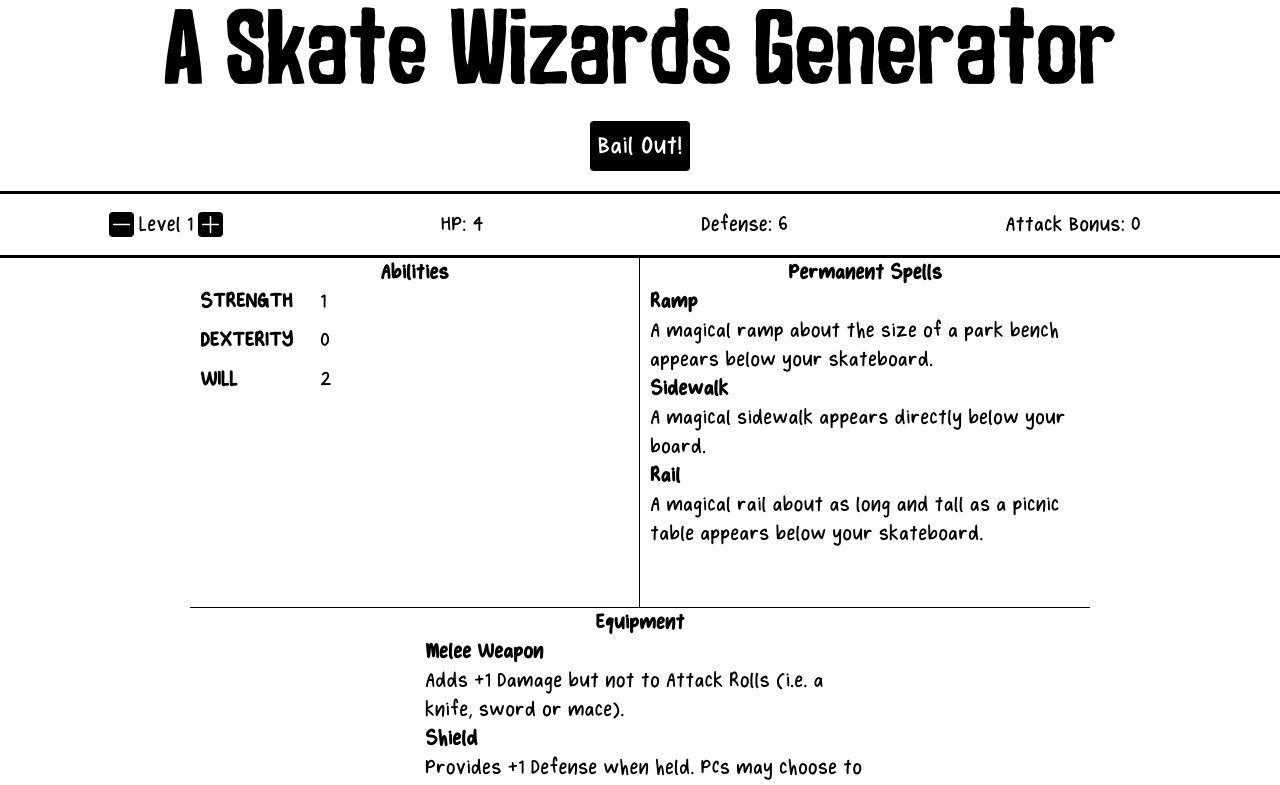
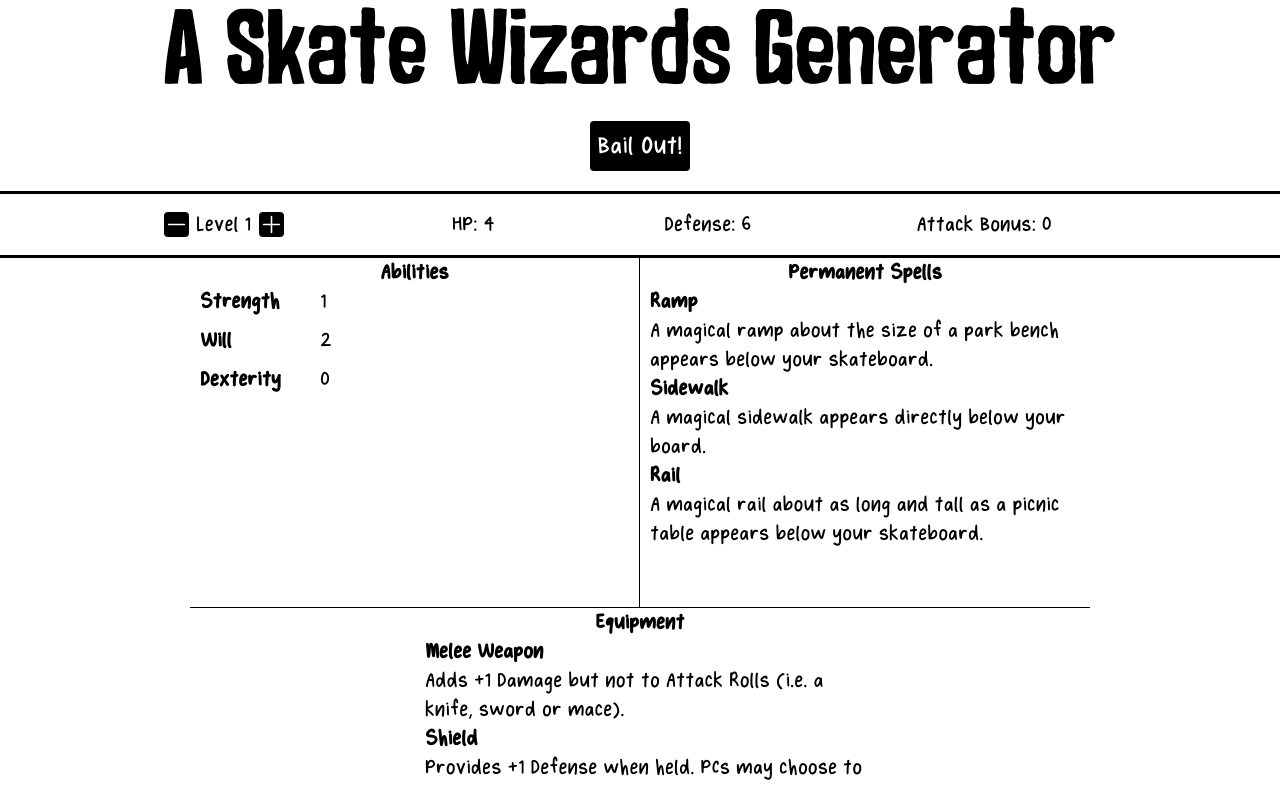
Before and after one commit to luiemilio/a-skate-wizards-generator-next, a Next.js app: page / in a window 1280 px wide. Shown: the top 785 px of the page. Built offline with nearby package versions, Linux system fonts and the light colour scheme.

Commit message:
levelling wors

```diff
--- a/app/_components/Abilities.tsx
+++ b/app/_components/Abilities.tsx
@@ -1,5 +1,4 @@
-import { useContext, useEffect, useState } from 'react';
-// import styles from "../page.module.css";
+import { useCallback, useContext, useEffect, useState } from 'react';
 import { LevelUpButton } from './Buttons';
 import { CharacterContext } from '../_lib/utils';
 import styled from 'styled-components';
@@ -41,68 +40,71 @@ const Score = styled.div`
     width: 70px;
 `;
 
-const Abilities = () => {
-    const { level, levelling, setLevelling, statsMap } =
+const ScoreDiv = ({ ability }: { ability: Ability }) => {
+    const { level, levelling, setLevelling, levelHistory, updateLevelHistory } =
         useContext(CharacterContext);
-    const [abilityScores, setAbilityScores] = useState({
-        strength: 0,
-        dexterity: 0,
-        will: 0
-    });
 
-    const handleButtonClick = (ability: Ability) => {
-        const currentAbilityScores = abilityScores;
-        currentAbilityScores[ability] = currentAbilityScores[ability] + 1;
-        const currentStats = statsMap.get(level);
+    const getScore = useCallback(() => {
+        const stats = levelHistory.get(level);
 
-        if (currentStats) {
-            currentStats.abilityScores = currentAbilityScores;
+        if (!stats) {
+            return 0;
+        }
+
+        const { abilityScores } = stats;
+        return abilityScores[ability];
+    }, [ability, level, levelHistory]);
+
+    const [score, setScore] = useState(0);
+
+    const handleButtonClick = () => {
+        const newScore = score + 1;
+        const stats = levelHistory.get(level);
+
+        if (stats) {
+            const { abilityScores } = stats;
+            const newAbilityScores = { ...abilityScores, [ability]: newScore };
+            const newStats = { ...stats, abilityScores: { ...newAbilityScores } };
+            updateLevelHistory(level, newStats);
         }
 
         setLevelling(false);
     };
 
     useEffect(() => {
-        const currentStats = statsMap.get(level);
+        setScore(getScore());
+    }, [getScore]);
 
-        if (currentStats) {
-            const { abilityScores } = currentStats;
-
-            setAbilityScores(abilityScores);
-        }
-    }, [level, statsMap]);
-
-    const getAbilityScores = () => {
-        if (abilityScores) {
-            return Object.entries(abilityScores).map(([ability, score]) => {
     return (
-                    <Ability key={ability}>
-                        <ItemName>{`${ability}`.toLocaleUpperCase()}</ItemName>
-
         <Score>
-                            <div>{`${score}`}</div>
+            <div>{score}</div>
             <LevelUpButton
-                                onClick={() =>
-                                    handleButtonClick(ability as Ability)
-                                }
-                                hidden={
-                                    !levelling || level === 1 || level % 2 !== 0
-                                }
-                                disabled={
-                                    !levelling || level === 1 || level % 2 !== 0
-                                }
+                onClick={handleButtonClick}
+                hidden={!levelling || level === 1 || level % 2 !== 0}
+                disabled={!levelling || level === 1 || level % 2 !== 0}
             ></LevelUpButton>
         </Score>
-                    </Ability>
     );
-            });
-        }
 };
 
+const Abilities = () => {
     return (
         <AbilitiesDiv>
             <SectionName>Abilities</SectionName>
-            <ScoresDiv>{getAbilityScores()}</ScoresDiv>
+            <ScoresDiv>
+                <Ability>
+                    <ItemName>Strength</ItemName>
+                    <ScoreDiv ability="strength"></ScoreDiv>
+                </Ability>
+                <Ability>
+                    <ItemName>Will</ItemName>
+                    <ScoreDiv ability="will"></ScoreDiv>
+                </Ability>
+                <Ability>
+                    <ItemName>Dexterity</ItemName>
+                    <ScoreDiv ability="dexterity"></ScoreDiv>
+                </Ability>
+            </ScoresDiv>
         </AbilitiesDiv>
     );
 };
--- a/app/_components/AttackBonus.tsx
+++ b/app/_components/AttackBonus.tsx
@@ -7,36 +7,34 @@ import styled from 'styled-components';
 const AttackBonusDiv = styled.div`
     display: flex;
     gap: 5px;
-    width: 166px;
+    width: 200px;
     align-items: center;
 `;
 
 const AttackBonus = () => {
-    const { level, levelling, statsMap, setLevelling } =
+    const { level, levelling, levelHistory, setLevelling, updateLevelHistory } =
         useContext(CharacterContext);
+
     const [attackBonus, setAttackBonus] = useState(0);
 
     const increaseAttackBonus = () => {
-        console.log('increase attack bonus');
-        const currentStats = statsMap.get(level);
+        const stats = levelHistory.get(level);
 
-        if (currentStats) {
-            const newAttackBonus = attackBonus + 1;
-            currentStats.attackBonus = newAttackBonus;
-            setAttackBonus(newAttackBonus);
+        if (stats) {
+            updateLevelHistory(level, { ...stats, attackBonus: attackBonus + 1 })
         }
 
         setLevelling(false);
     };
 
     useEffect(() => {
-        const currentStats = statsMap.get(level);
+        const stats = levelHistory.get(level);
 
-        if (currentStats) {
-            const { attackBonus } = currentStats;
+        if (stats) {
+            const { attackBonus } = stats;
             setAttackBonus(attackBonus);
         }
-    }, [level, statsMap]);
+    }, [level, levelHistory]);
 
     return (
         <AttackBonusDiv>
--- a/app/_components/BailOutButton.tsx
+++ b/app/_components/BailOutButton.tsx
@@ -1,5 +1,5 @@
 import styled from 'styled-components';
-import { CharacterContext, getInitialStatus, textFont } from '../_lib/utils';
+import { CharacterContext, getRandomStats, textFont } from '../_lib/utils';
 import { useContext } from 'react';
 
 const BailOutButton = styled.button`
@@ -13,11 +13,12 @@ const BailOutButton = styled.button`
 `;
 
 const BailOut = () => {
-    const { setStatsMap, setLevel } = useContext(CharacterContext);
+    const { updateLevelHistory, setLevel } = useContext(CharacterContext);
 
     const bailOut = () => {
-        setStatsMap(getInitialStatus());
         setLevel(1);
+        const initialStats = getRandomStats();
+        updateLevelHistory(1, initialStats);
     }
 
     return (
--- a/app/_components/BootlegSpells.tsx
+++ b/app/_components/BootlegSpells.tsx
@@ -12,19 +12,19 @@ const BootLegSpellsDiv = styled.div`
 `;
 
 const BootlegSpells = () => {
-    const { level, levelling, setLevel, setLevelling, statsMap, setStatsMap } =
+    const { level, levelling, setLevel, setLevelling, levelHistory, setlevelHistory } =
         useContext(CharacterContext);
     const [bootlegSpells, setBootlegSpells] = useState<Item[]>([]);
 
     useEffect(() => {
-        const currentStats = statsMap.get(level);
+        const currentStats = levelHistory.get(level);
 
         if (currentStats) {
             const { bootlegSpells } = currentStats;
 
             setBootlegSpells(bootlegSpells);
         }
-    }, [level, statsMap]);
+    }, [level, levelHistory]);
 
     return (
         <BootLegSpellsDiv>
--- a/app/_components/Equipment.tsx
+++ b/app/_components/Equipment.tsx
@@ -13,18 +13,18 @@ const EquipmentDiv = styled.div`
 `;
 
 export const Equipment = () => {
-    const { level, statsMap } = useContext(CharacterContext);
+    const { level, levelHistory } = useContext(CharacterContext);
     const [equipment, setEquipment] = useState<Item[]>([]);
 
     useEffect(() => {
-        const currentStats = statsMap.get(level);
+        const currentStats = levelHistory.get(level);
 
         if (currentStats) {
             const { equipment } = currentStats;
 
             setEquipment(equipment);
         }
-    }, [level, statsMap]);
+    }, [level, levelHistory]);
 
     return (
         <EquipmentDiv>
--- a/app/_components/Items.tsx
+++ b/app/_components/Items.tsx
@@ -3,8 +3,6 @@ import styled from 'styled-components';
 const ItemsDiv = styled.div`
     display: flex;
     flex-direction: column;
-    height: 350px;
-    width: 450px;
 `;
 
 export const ItemName = styled.div`
--- a/app/_components/LevelUp.tsx
+++ b/app/_components/LevelUp.tsx
@@ -1,25 +1,26 @@
-import styles from '../page.module.css';
 import { CharacterContext } from '../_lib/utils';
-import { useContext, useEffect } from 'react';
+import { useContext } from 'react';
 import { LevelUpButton, LevelDownButton } from './Buttons';
 import styled from 'styled-components';
 
 const LevelUpDiv = styled.div`
     display: flex;
     align-items: center;
-    justify-content: center;
+    justify-content: space-between;
+    width: 120px;
     gap: 5px;
 `;
 
 const LevelUp = () => {
-    const { level, levelling, setLevel, setLevelling, statsMap, setStatsMap } =
+    const { level, levelling, setLevel, setLevelling, levelHistory, updateLevelHistory } =
         useContext(CharacterContext);
 
     const levelDown = () => {
         if (level > 1) {
-            console.log('setting level: ', level - 1);
-            setLevel(level - 1);
-            setLevelling(true);
+            const newLevel = level - 1;
+            console.log('setting level: ', newLevel);
+            levelHistory.delete(level);
+            setLevel(newLevel);
         }
     };
 
@@ -27,15 +28,15 @@ const LevelUp = () => {
         if (level < 7) {
             const newLevel = level + 1;
             console.log('setting level: ', newLevel);
-            const currentStats = statsMap.get(level);
+            const currentStats = levelHistory.get(level);
 
             if (currentStats) {
-                const newStats = { ...currentStats, hp: currentStats.hp + 2 };
-                statsMap.set(newLevel, newStats);
+               const newStats = { ...currentStats, hp: currentStats.hp + 2 };
+                updateLevelHistory(newLevel, newStats);
             }
 
+            setLevel(newLevel);
             setLevelling(true);
-            setLevel(level + 1);
         }
     };
 
--- a/app/_components/PermSpells.tsx
+++ b/app/_components/PermSpells.tsx
@@ -23,19 +23,17 @@ const PermSpellsDiv = styled.div`
 `;
 
 const PermSpells = () => {
-    const { level, levelling, setLevel, setLevelling, statsMap, setStatsMap } =
-        useContext(CharacterContext);
+    const { level, levelHistory } = useContext(CharacterContext);
     const [permSpells, setPermSpells] = useState<Item[]>([]);
 
     useEffect(() => {
-        const currentStats = statsMap.get(level);
+        const stats = levelHistory.get(level);
 
-        if (currentStats) {
-            const { permSpells } = currentStats;
-
+        if (stats) {
+            const { permSpells } = stats;
             setPermSpells(permSpells);
         }
-    }, [level, statsMap]);
+    }, [level, levelHistory]);
 
     return (
         <PermSpellsDiv>
--- a/app/_components/RandoSpells.tsx
+++ b/app/_components/RandoSpells.tsx
@@ -9,9 +9,8 @@ import Items from './Items';
 const RandoSpellsDiv = styled.div`
     display: flex;
     flex-direction: column;
-    justify-content: center;
     height: 350px;
-    max-width: 650px;
+    width: 450px;
     border-right: 1px solid black;
 
     @media all and (max-width: 1049px) {
@@ -26,30 +25,38 @@ const RandoSpellsDiv = styled.div`
 const Header = styled.div`
     display: flex;
     justify-content: center;
+    align-self: center;
+    width: 200px;
+`;
+
+const RandoSpellsList = styled(Items)`
+    justify-content: center;
 `;
 
 const RandoSpells = () => {
-    const { level, levelling, setLevel, setLevelling, statsMap, setStatsMap } =
+    const { level, levelling, setLevelling, levelHistory, updateLevelHistory } =
         useContext(CharacterContext);
+
     const [randoSpells, setRandoSpells] = useState<Item[]>([]);
 
     const addRandoSpell = () => {
-        const randoSpell = getRandoSpell();
-        const currentRandoSpells = randoSpells;
-        currentRandoSpells.push(randoSpell);
-        setRandoSpells(currentRandoSpells);
+        const stats = levelHistory.get(level);
+
+        if (stats) {
+            updateLevelHistory(level, { ...stats, randoSpells: [...randoSpells, getRandoSpell()] })
+        }
+
         setLevelling(false);
     };
 
     useEffect(() => {
-        const currentStats = statsMap.get(level);
+        const stats = levelHistory.get(level);
 
-        if (currentStats) {
-            const { randoSpells } = currentStats;
-
+        if (stats) {
+            const { randoSpells } = stats;
             setRandoSpells(randoSpells);
         }
-    }, [level, statsMap]);
+    }, [level, levelHistory]);
 
     return (
         <RandoSpellsDiv>
@@ -61,7 +68,7 @@ const RandoSpells = () => {
                     disabled={!levelling || level === 1 || level % 2 === 0}
                 ></LevelUpButton>
             </Header>
-            <Items items={randoSpells}></Items>
+            <RandoSpellsList items={randoSpells}></RandoSpellsList>
         </RandoSpellsDiv>
     );
 };
--- a/app/_components/StatusBar.tsx
+++ b/app/_components/StatusBar.tsx
@@ -1,6 +1,5 @@
 'use client';
 import { useContext, useEffect, useState } from 'react';
-import styles from '../page.module.css';
 import LevelUp from './LevelUp';
 import AttackBonus from './AttackBonus';
 import { CharacterContext } from '../_lib/utils';
@@ -14,28 +13,44 @@ const StatusDiv = styled.div`
     padding-bottom: 16px;
     margin-bottom: -20px;
     width: 100%;
+    min-width: 450px;
     align-items: center;
-    justify-content: space-around;
+    justify-content: space-evenly;
 `;
 
+const HpDiv = styled.div`
+    display: flex;
+    justify-content: center;
+    width: 52px;
+`;
+
+const DefenseDiv = styled.div`
+    display: flex;
+    justify-content: center;
+    width: 90px;
+`
+
 const StatusBar = () => {
-    const [stats, setStats] = useState({ hp: 0, defense: 0, attackBonus: 0 });
-    const { statsMap, level, levelling } = useContext(CharacterContext);
+    const { levelHistory, level, levelling } = useContext(CharacterContext);
+    const [hp, setHp] = useState(0);
+    const [defense, setDefense] = useState(0);
 
     useEffect(() => {
-        const currentStats = statsMap.get(level);
+        const stats = levelHistory.get(level);
 
-        if (currentStats) {
-            const { hp, defense, attackBonus } = currentStats;
-            setStats({ hp, defense, attackBonus });
+        if (stats) {
+            const { hp, defense } = stats;
+
+            setHp(hp);
+            setDefense(defense);
         }
-    }, [level, statsMap, levelling]);
+    }, [level, levelHistory, levelling]);
 
     return (
         <StatusDiv>
             <LevelUp></LevelUp>
-            <div>{`HP: ${stats?.hp}`}</div>
-            <div>{`Defense: ${stats?.defense}`}</div>
+            <HpDiv>{`HP: ${hp}`}</HpDiv>
+            <DefenseDiv>{`Defense: ${defense}`}</DefenseDiv>
             <AttackBonus></AttackBonus>
         </StatusDiv>
     );
--- a/app/_lib/utils.ts
+++ b/app/_lib/utils.ts
@@ -44,7 +44,7 @@ export type InfoBoxes = {
     updateStatus: (status: Status) => void;
 };
 
-interface Stats {
+export interface Stats {
     hp: number;
     defense: number;
     attackBonus: number;
@@ -60,8 +60,8 @@ interface Stats {
 }
 
 export interface CharacterContext {
-    statsMap: Map<number, Stats>;
-    setStatsMap: Dispatch<SetStateAction<Map<number, Stats>>>;
+    levelHistory: Map<number, Stats>;
+    updateLevelHistory: (level: number, stats: Stats) => void
     level: number;
     setLevel: Dispatch<SetStateAction<number>>;
     levelling: boolean;
@@ -71,12 +71,13 @@ export interface CharacterContext {
 export type StatusOptions = Partial<Status>;
 
 export const CharacterContext = createContext({
-    statsMap: new Map(),
-    setStatsMap: () => {},
+    levelHistory: new Map(),
+    updateLevelHistory: () => {},
     level: 0,
     setLevel: () => {},
     levelling: false,
-    setLevelling: () => {}
+    setLevelling: () => {},
+    stats: {}
 } as CharacterContext);
 
 export const textFont = localFont({
@@ -181,16 +182,14 @@ export const getStartingStatsAsItems = () => {
     return convertObjToItems(STARTING_STATS);
 };
 
-export const getInitialStatus = (): any => {
+export const getRandomStats = (): Stats => {
     const { hp, defense, attackBonus } = STARTING_STATS;
     const abilityScores = getAbilityScores();
     const randoSpell = getRandoSpell();
     const bootlegSpell = getBootlegSpell();
     const equipment = getEquipment();
 
-    const levelMap = new Map();
-
-    levelMap.set(1, {
+    return {
         hp,
         defense,
         attackBonus,
@@ -199,9 +198,7 @@ export const getInitialStatus = (): any => {
         bootlegSpells: [bootlegSpell],
         permSpells: PERMANENT_SPELLS,
         equipment
-    });
-
-    return levelMap;
+    };
 };
 
 export const generateRandomKey = (): string => {
--- a/pages/index.tsx
+++ b/pages/index.tsx
@@ -1,8 +1,9 @@
 'use client';
-import { useEffect, useState } from 'react';
+import { useCallback, useEffect, useMemo, useState } from 'react';
 import {
     CharacterContext,
-    getInitialStatus,
+    Stats,
+    getRandomStats,
     textFont,
     titleFont
 } from '../app/_lib/utils';
@@ -27,19 +28,25 @@ const Title = styled.div`
 `;
 
 const Generator = () => {
-    const [statsMap, setStatsMap] = useState(new Map());
+    const [levelHistory, setLevelHistory] = useState(new Map());
     const [level, setLevel] = useState(1);
     const [levelling, setLevelling] = useState(false);
 
+    const updateLevelHistory = (level: number, stats: Stats) => {
+        setLevelHistory(new Map(levelHistory.set(level, stats)));
+    };
+
     useEffect(() => {
-        setStatsMap(getInitialStatus());
+        const initialStats = getRandomStats();
+        const initialLevelMap = new Map([[1, initialStats]]);
+        setLevelHistory(initialLevelMap);
     }, []);
 
     return (
         <CharacterContext.Provider
             value={{
-                statsMap,
-                setStatsMap,
+                levelHistory,
+                updateLevelHistory,
                 level,
                 setLevel,
                 levelling,
```
Lines whose indentation alone changed are shown as unchanged.
